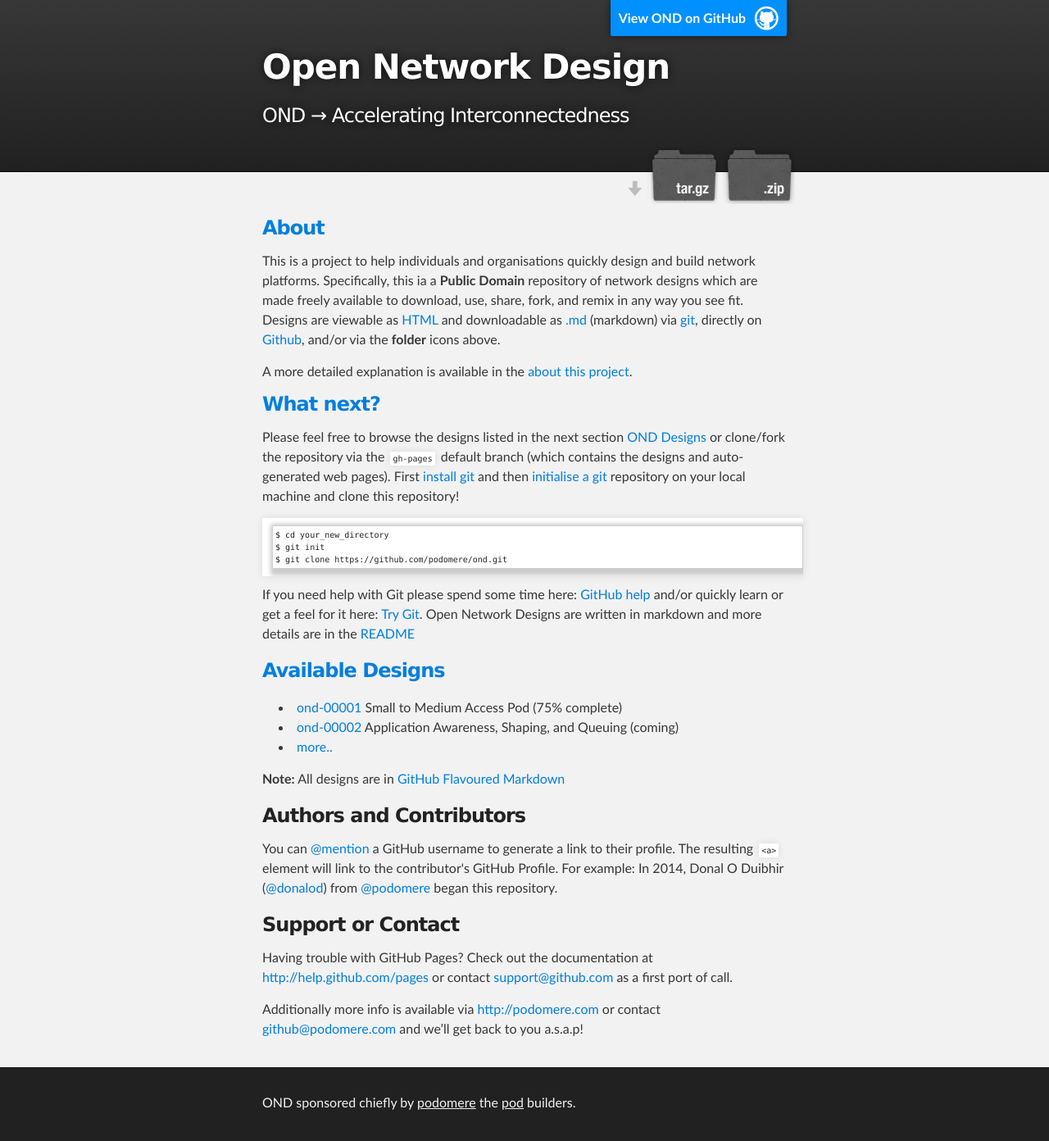
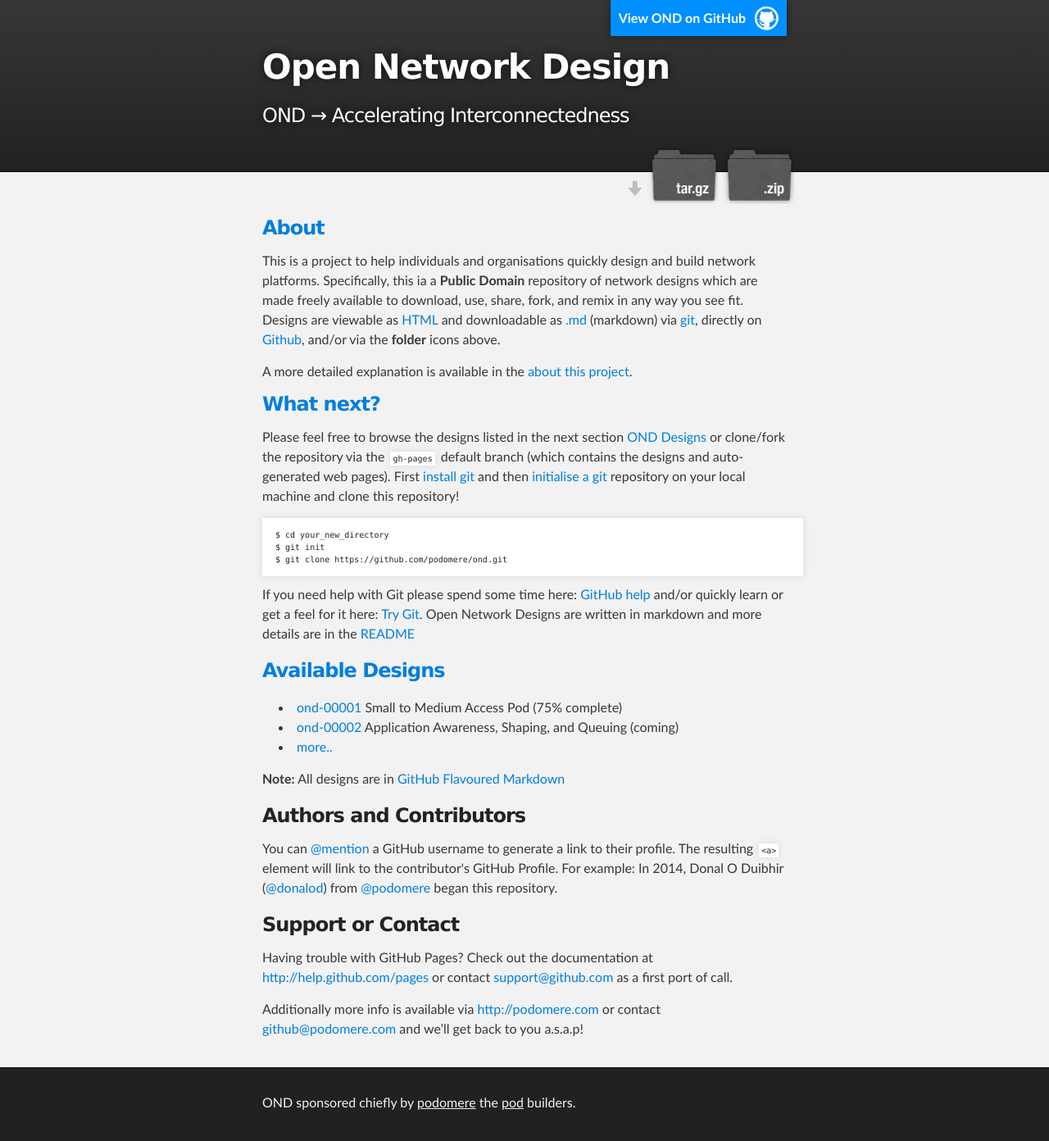
Before and after one commit to podomere/ond, a Jekyll site: the page index.html, which Jekyll copies as it is, in a window 1280 px wide. Shown: the whole page at 82% size. Built offline with Jekyll 4.4.1, drawn with Linux system fonts in a browser that asks for light colours.

Commit message:
Stylesheet updates

```diff
--- a/stylesheets/stylesheet.css
+++ b/stylesheets/stylesheet.css
@@ -185,7 +185,7 @@
 
 pre code {
   display: block;
-  box-shadow: 3px 3px 5px 6px #ccc;
+  box-shadow: none;
 }
 
 blockquote {
@@ -417,7 +417,7 @@
   code, pre {
     min-width: 320px;
     max-width: 480px;
-    font-size: 11px;
+    font-size: 10px;
   }
 
 }
```
